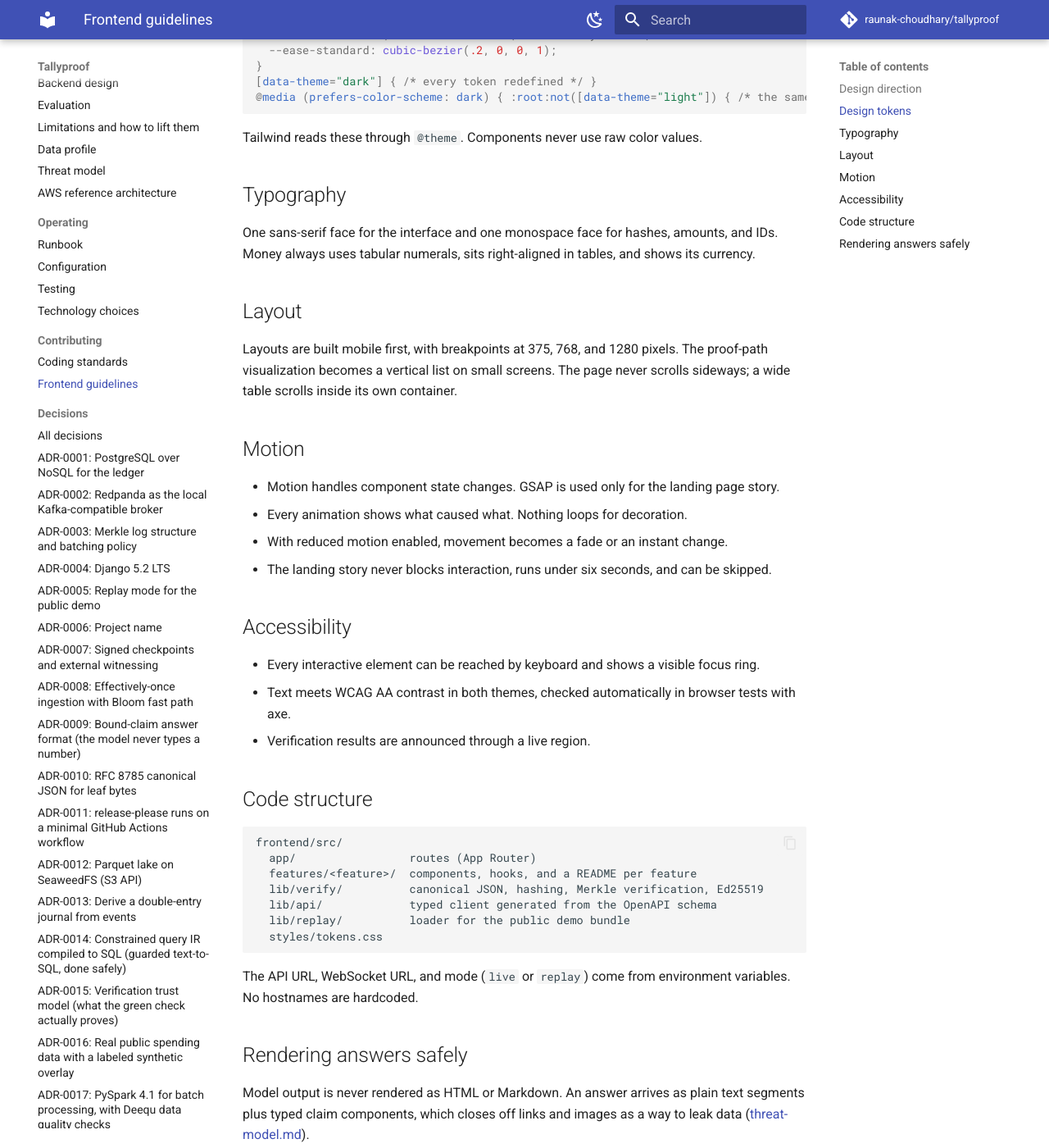
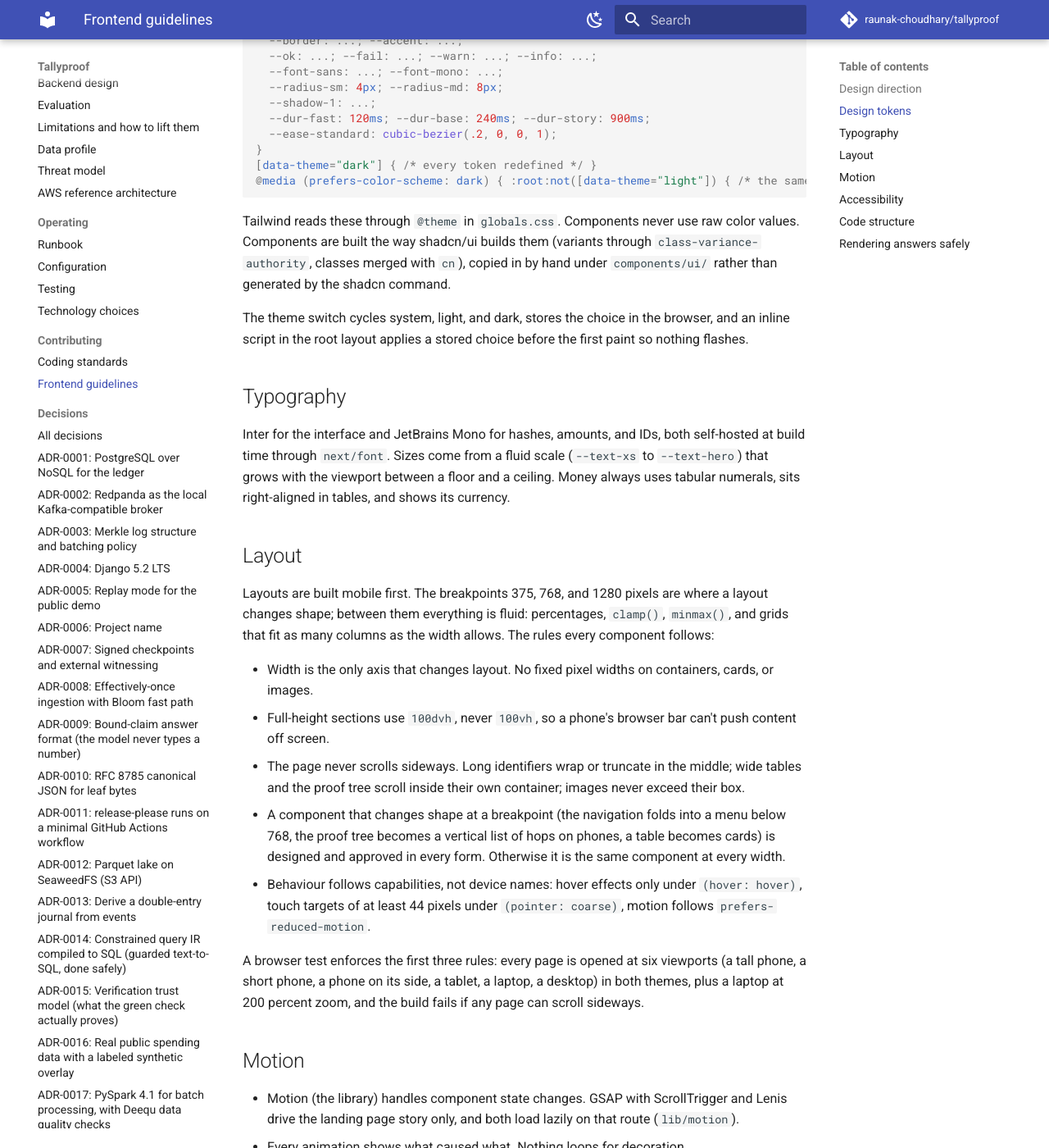
Before and after one commit to raunak-choudhary/tallyproof, an MkDocs documentation site: the page built from docs/frontend-guidelines.md, in a window 1280 px wide and 1400 px high, scrolled down 762 px. Shown: the whole window at 82% size. Built offline with MkDocs 1.6.1 and Material for MkDocs 9.7.7, drawn with Linux system fonts in a browser that asks for light colours; comment, search, counter and statistics services are not loaded; some of the changed text lies outside the part shown.

Commit message:
docs: describe the tokens, responsive rules, and browser tests
Co-Authored-By: Claude Fable 5.1 <noreply@anthropic.com>

````diff
--- a/docs/frontend-guidelines.md
+++ b/docs/frontend-guidelines.md
@@ -10,7 +10,7 @@ Hashes appear in a monospace font, shortened in the middle (`3f9a…c21e`), with
 
 ## Design tokens
 
-Every color, shadow, radius, and duration is a CSS custom property, and both themes are defined from the first component:
+Every color, shadow, radius, and duration is a CSS custom property in `frontend/src/styles/tokens.css`, and both themes are defined there together. The light palette is the default on reading pages; the landing story opens dark. A chart set of six colours, distinguishable under the common forms of colour-blindness and re-tuned for each background, sits beside the interface colours, and verification state in a chart always uses the state colours, never a series colour. The shape of the file:
 
 ```css
 :root {
@@ -27,19 +27,29 @@ Every color, shadow, radius, and duration is a CSS custom property, and both the
 @media (prefers-color-scheme: dark) { :root:not([data-theme="light"]) { /* the same */ } }
 ```
 
-Tailwind reads these through `@theme`. Components never use raw color values.
+Tailwind reads these through `@theme` in `globals.css`. Components never use raw color values. Components are built the way shadcn/ui builds them (variants through `class-variance-authority`, classes merged with `cn`), copied in by hand under `components/ui/` rather than generated by the shadcn command.
+
+The theme switch cycles system, light, and dark, stores the choice in the browser, and an inline script in the root layout applies a stored choice before the first paint so nothing flashes.
 
 ## Typography
 
-One sans-serif face for the interface and one monospace face for hashes, amounts, and IDs. Money always uses tabular numerals, sits right-aligned in tables, and shows its currency.
+Inter for the interface and JetBrains Mono for hashes, amounts, and IDs, both self-hosted at build time through `next/font`. Sizes come from a fluid scale (`--text-xs` to `--text-hero`) that grows with the viewport between a floor and a ceiling. Money always uses tabular numerals, sits right-aligned in tables, and shows its currency.
 
 ## Layout
 
-Layouts are built mobile first, with breakpoints at 375, 768, and 1280 pixels. The proof-path visualization becomes a vertical list on small screens. The page never scrolls sideways; a wide table scrolls inside its own container.
+Layouts are built mobile first. The breakpoints 375, 768, and 1280 pixels are where a layout changes shape; between them everything is fluid: percentages, `clamp()`, `minmax()`, and grids that fit as many columns as the width allows. The rules every component follows:
+
+- Width is the only axis that changes layout. No fixed pixel widths on containers, cards, or images.
+- Full-height sections use `100dvh`, never `100vh`, so a phone's browser bar can't push content off screen.
+- The page never scrolls sideways. Long identifiers wrap or truncate in the middle; wide tables and the proof tree scroll inside their own container; images never exceed their box.
+- A component that changes shape at a breakpoint (the navigation folds into a menu below 768, the proof tree becomes a vertical list of hops on phones, a table becomes cards) is designed and approved in every form. Otherwise it is the same component at every width.
+- Behaviour follows capabilities, not device names: hover effects only under `(hover: hover)`, touch targets of at least 44 pixels under `(pointer: coarse)`, motion follows `prefers-reduced-motion`.
+
+A browser test enforces the first three rules: every page is opened at six viewports (a tall phone, a short phone, a phone on its side, a tablet, a laptop, a desktop) in both themes, plus a laptop at 200 percent zoom, and the build fails if any page can scroll sideways.
 
 ## Motion
 
-- Motion handles component state changes. GSAP is used only for the landing page story.
+- Motion (the library) handles component state changes. GSAP with ScrollTrigger and Lenis drive the landing page story only, and both load lazily on that route (`lib/motion`).
 - Every animation shows what caused what. Nothing loops for decoration.
 - With reduced motion enabled, movement becomes a fade or an instant change.
 - The landing story never blocks interaction, runs under six seconds, and can be skipped.
@@ -47,7 +57,7 @@ Layouts are built mobile first, with breakpoints at 375, 768, and 1280 pixels. T
 ## Accessibility
 
 - Every interactive element can be reached by keyboard and shows a visible focus ring.
-- Text meets WCAG AA contrast in both themes, checked automatically in browser tests with axe.
+- Text meets WCAG AA contrast in both themes, checked automatically on every page in the browser tests with axe.
 - Verification results are announced through a live region.
 
 ## Code structure
@@ -55,11 +65,13 @@ Layouts are built mobile first, with breakpoints at 375, 768, and 1280 pixels. T
 ```
 frontend/src/
   app/                 routes (App Router)
+  components/          site chrome (navigation, theme switch, footer) and ui/ primitives
   features/<feature>/  components, hooks, and a README per feature
   lib/verify/          canonical JSON, hashing, Merkle verification, Ed25519
   lib/api/             typed client generated from the OpenAPI schema
   lib/replay/          loader for the public demo bundle
   styles/tokens.css
+frontend/e2e/           browser tests (Playwright, axe)
 ```
 
 The API URL, WebSocket URL, and mode (`live` or `replay`) come from environment variables. No hostnames are hardcoded.
````
Also changed, not shown: docs/tech-stack.md (+4 -1 lines).
